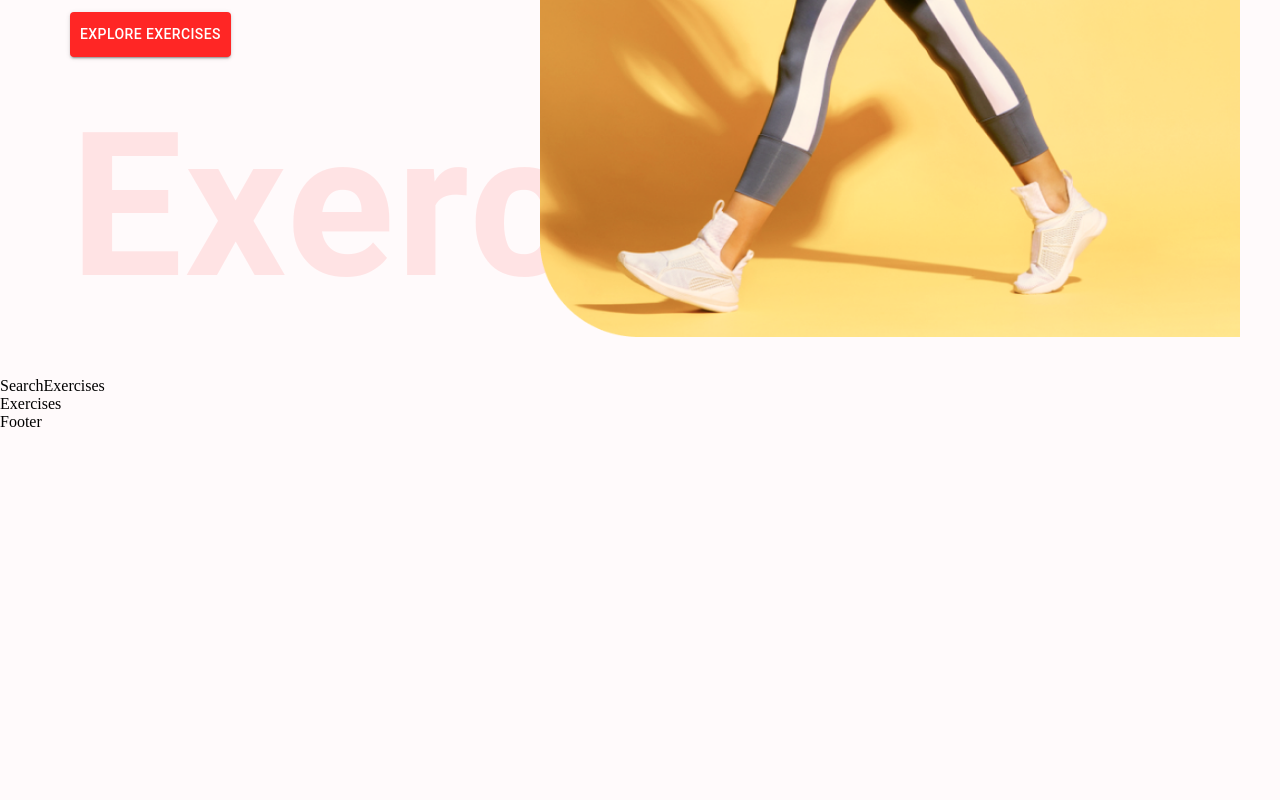
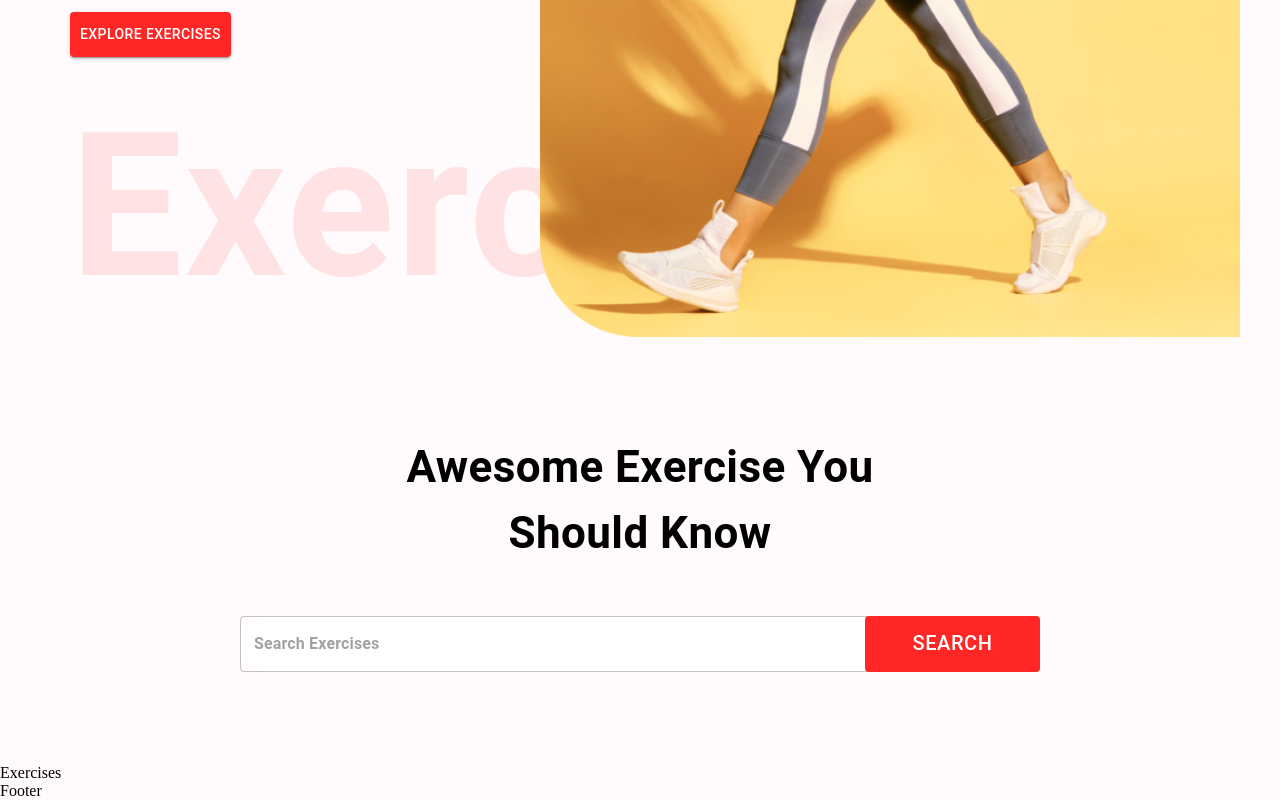
Before and after one commit to azhang-dev/gym_exercise, a React (Create React App) app: page / in a window 1280 px wide. Shown: the part 563-1363 px from the top of the page. Before the commit the page ends 994 px from the top, so only its background shows below. Built offline with nearby package versions, Linux system fonts and the light colour scheme.

Commit message:
initialapi data fetch

```diff
--- a/src/App.css
+++ b/src/App.css
@@ -90,8 +90,19 @@
   transform: scale(1.1, 1.1);
 }
 
+.search-btn {
+color: #fff !important;
+position: absolute !important;
+background-color: #ff2625 !important;
+height: 56px !important;
+text-transform: none;
+right: 0;
+
+}
+
 .search-btn:hover {
-  color: #ff2625 !important;
+  color: #fff !important;
+  background-color: #ff2625 !important;
   border: 1px solid #ff2625 !important;
 }
 
@@ -134,6 +145,7 @@
 }
 
 @media screen and (max-width: 400px) {
+
   .exercise-card {
     width: 280px;
   }
--- a/src/components/SearchExercises.js
+++ b/src/components/SearchExercises.js
@@ -1,8 +1,52 @@
-import React from 'react'
+import React from 'react';
+import { useEffect, useState } from 'react';
+import { Box, Button, Stack, TextField, Typography } from '@mui/material';
+import { exerciseOptions, fetchData } from '../utils/fetchData';
 
 const SearchExercises = () => {
+
+  const URL = "https://exercisedb.p.rapidapi.com/exercises";
+
+  const[search, setSearch] = useState('');
+
+  const handleSearch = async () => {
+    if(search) {
+      const exerciseData = await fetchData("https://exercisedb.p.rapidapi.com/exercises", exerciseOptions);
+      console.log(exerciseData);
+    }
+  }
+
   return (
-    <div>SearchExercises</div>
+    <Stack alignItems="center" mt="37px" justifyContent="center" p="20px">
+      <Typography fontWeight={700} sx={{
+        fontSize: { lg: '44px', xs: '30px'}}}
+        mb="50px" textAlign="center">
+        Awesome Exercise You <br />
+        Should Know
+      </Typography>
+      <Box position="relative" mb="72px">
+        <TextField sx={{
+          input: {
+            fontWeight: '700',
+            border: 'none',
+            borderRadius:'4px',
+          },
+          width: {lg: '800px', xs:'350px'},
+          backgroundColor: '#fff',
+          borderRadius:'40px'
+
+        }} height="76px" value={search} onChange={(e) => setSearch(e.target.value.toLocaleLowerCase())} placeholder="Search Exercises" type="text"/>
+        <Button className="search-btn"
+        sx={{
+          width: { lg: '175px', xs: '80px'},
+          fontSize: { lg: '20px', xs: '14px'},
+        }}
+        onClick={handleSearch}
+        >
+          Search
+        </Button>
+      </Box>
+    </Stack>
   )
 }
 
--- a/src/index.js
+++ b/src/index.js
@@ -1,5 +1,5 @@
 import React from 'react';
-import  ReactDOM from 'react-dom';
+import  ReactDOM from 'react-dom/client';
 import { BrowserRouter } from 'react-router-dom';
 
 import App from './App';
--- /dev/null
+++ b/src/utils/fetchData.js
@@ -0,0 +1,17 @@
+
+export const exerciseOptions = {
+  method: 'GET',
+  headers: {
+    'X-RapidAPI-Key': process.env.REACT_APP_RAPID_API_KEY,
+    'X-RapidAPI-Host': 'exercisedb.p.rapidapi.com'
+  }
+};
+
+
+
+export const fetchData = async ( url, options ) => {
+    const response = await fetch(url, options);
+    const data = await response.json();
+
+    return data;
+}
```
Also changed, not shown: 1 other file (tests, documents, lock files or other folders).
